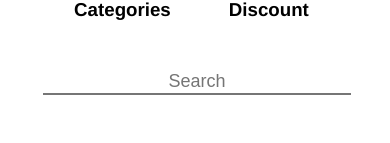
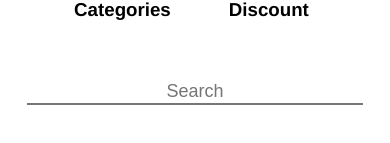
Before and after one commit to Gautam-8/klarna, a React (Create React App) app: page / in a window 390 px wide. Shown: the part 270-413 px from the top of the page. Built offline with nearby package versions, Linux system fonts and the light colour scheme.

Commit message:
Update App.css

```diff
--- a/src/App.css
+++ b/src/App.css
@@ -19,10 +19,10 @@
 
 #products {
   width: 95%;
-  padding-left: 1%;
+  padding-left: 10%;
 }
 #data {
-  width: 100%;
+  width: 90%;
   display: grid;
   grid-template-columns: 33% 33% 33%;
 }
@@ -55,13 +55,11 @@
   font-weight: bold;
 }
 #inputt {
-  width: 94%;
+  width: 85%;
   border-top: none;
   border-left: none;
   border-right: none;
   margin-bottom: 30px;
-}
-#inputt {
   outline: none;
   font-size: large;
   text-align: center;
@@ -70,7 +68,6 @@
 @media (max-width: 1000px) {
   #data {
     width: 95%;
-    padding-left: 10%;
   }
   #products {
     width: 90%;
@@ -78,9 +75,8 @@
   }
 
   #inputt {
-    width: 85%;
-    margin-left: 10%;
-    margin-top: 30px;
+    width: 88%;
+    margin-top: 40px;
   }
   #flex-box {
     display: block;
@@ -109,8 +105,8 @@
   }
 }
 @media (max-width: 600px) {
-  #data {
-    padding-left: 6%;
+  #products {
+    padding-left: 7%;
   }
   #coupon {
     font-size: 25px;
@@ -128,6 +124,6 @@
     width: 100%;
   }
   #inputt {
-    width: 78%;
+    width: 85%;
   }
 }
```
